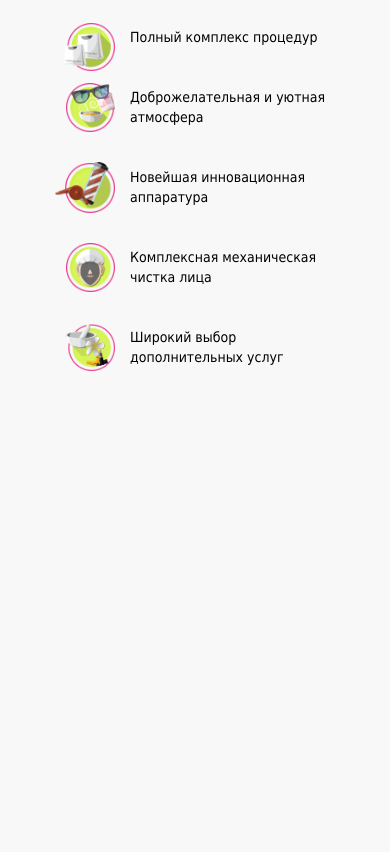
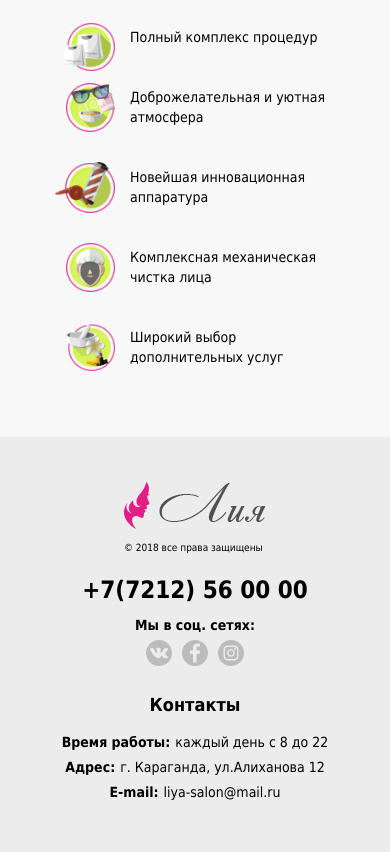
Before and after one commit to DrannikovVladimir/beautySalon, a website: page source/index.html in a window 390 px wide. Shown: the part 5577-6429 px from the top of the page. Before the commit the page ends 6014 px from the top, so only its background shows below. Drawn offline with Linux system fonts and the light colour scheme; files whose address does not match are found by name.

Commit message:
Сверстал футер. Сделал адаптив

```diff
--- a/source/index.html
+++ b/source/index.html
@@ -450,6 +450,68 @@
     </section>
   </main>
 
+  <footer class="page-footer">
+    <div class="container">
+      <div class="page-footer__wrapper">
+        <div class="page-footer__copy copy">
+          <a href="index.html" class="copy__logo">
+            <img class="copy__logo-image" src="img/logo.png" alt="Логотип" width="142" height="47">
+          </a>
+          <p class="copy__text">&copy; 2018 все права защищены</p>
+        </div>
+
+        <div class="page-footer__contacts contacts">
+          <h3 class="contacts__title">Контакты</h3>
+          <ul class="contacts__list contacts-list">
+            <li class="contacts-list__item contacts-list__item--address">
+              <p class="contacts-list__title">Адрес:</p>
+              <address class="contacts-list__address">г. Караганда, ул.Алиханова 12</address>
+            </li>
+            <li class="contacts-list__item contacts-list__item--email">
+              <p class="contacts-list__title">E-mail:</p>
+              <a href="mailto:liya-salon@mail.ru" class="contacts__mail">liya-salon@mail.ru</a>
+            </li>
+            <li class="contacts-list__item">
+              <p class="contacts-list__title">Время работы:</p>
+              <p class="contacts-list__working-hours">каждый день с 8 до 22</p>
+            </li>
+          </ul>
+        </div>
+
+        <div class="page-footer__social footer-social">
+          <a href="tel:+77212560000" class="footer-social__phone">+7(7212) 56 00 00</a>
+          <p class="footer-social__text">Мы в соц. сетях:</p>
+          <ul class="footer-social__list social-list social-list--footer">
+            <li class="social-list__item">
+              <a href="https://vk.com" class="social-list__link">
+                <span class="visually-hidden">Вконтакте</span>
+                <svg class="social-list__icon" width="26" height="26">
+                  <use xlink:href="#vk"></use>
+                </svg>
+              </a>
+            </li>
+            <li class="social-list__item">
+              <a href="https://facebook.com" class="social-list__link">
+                <span class="visually-hidden">Фэйсбук</span>
+                <svg class="social-list__icon" width="26" height="26">
+                  <use xlink:href="#facebook"></use>
+                </svg>
+              </a>
+            </li>
+            <li class="social-list__item">
+              <a href="https://instagram.com" class="social-list__link">
+                <span class="visually-hidden">Инстаграм</span>
+                <svg class="social-list__icon" width="26" height="26">
+                  <use xlink:href="#instagram"></use>
+                </svg>
+              </a>
+            </li>
+          </ul>
+        </div>
+      </div>
+    </div>
+  </footer>
+
   <script src="js/menu.js"></script>
   <script src="js/swiper.js"></script>
   <script type="text/javascript">
--- /dev/null
+++ b/source/sass/blocks/contacts-list.scss
@@ -0,0 +1,48 @@
+.contacts-list {
+  margin: 0;
+  padding: 0;
+
+  list-style: none;
+}
+
+.contacts-list__item {
+  display: flex;
+  justify-content: flex-start;
+  align-items: center;
+  margin-bottom: 5px;
+
+  font-size: 14px;
+  line-height: 20px;
+}
+
+.contacts-list__title {
+  margin: 0;
+  margin-right: 5px;
+  font-weight: 600;
+}
+
+.contacts-list__address {
+  font-style: normal;
+}
+
+.contacts-list__working-hours {
+  margin: 0;
+}
+
+@media (max-width: 465px) {
+  .contacts-list {
+    display: flex;
+    flex-direction: column;
+    align-items: center;
+  }
+
+  .contacts-list__item {
+    &--email {
+      order: 2;
+    }
+
+    &--address {
+      order: 1;
+    }
+  }
+}
--- /dev/null
+++ b/source/sass/blocks/contacts.scss
@@ -0,0 +1,13 @@
+.contacts__title {
+  margin: 0;
+  margin-bottom: 15px;
+
+  font-size: 18px;
+  line-height: 24px;
+}
+
+@media (max-width: 465px) {
+  .contacts {
+    text-align: center;
+  }
+}
--- /dev/null
+++ b/source/sass/blocks/copy.scss
@@ -0,0 +1,17 @@
+.copy__logo {
+  display: block;
+  margin-bottom: 5px;
+}
+
+.copy__text {
+  margin: 0;
+
+  font-size: 10px;
+  line-height: 14px;
+}
+
+@media (max-width: 465px) {
+  .copy {
+    margin-bottom: 20px;
+  }
+}
--- /dev/null
+++ b/source/sass/blocks/footer-social.scss
@@ -0,0 +1,26 @@
+.footer-social__phone {
+  display: block;
+  margin-bottom: 10px;
+
+  @include Montserrat_semibold(24px, 30px);
+}
+
+.footer-social__text {
+  margin: 0;
+  margin-bottom: 5px;
+
+  font-size: 14px;
+  line-height: 20px;
+  font-weight: 600;
+}
+
+
+@media (max-width: 465px) {
+  .footer-social {
+    text-align: center;
+  }
+
+  .footer-social__list {
+    margin: 0 auto;
+  }
+}
--- /dev/null
+++ b/source/sass/blocks/page-footer.scss
@@ -0,0 +1,31 @@
+.page-footer {
+  padding: 45px 0;
+
+  background-color: #ECECEC;
+}
+
+.page-footer__wrapper {
+  display: flex;
+  align-items: flex-end;
+  justify-content: space-between;
+  flex-wrap: wrap;
+}
+
+@media (max-width: 959px) {
+  .page-footer__wrapper {
+    align-items: flex-start;
+  }
+
+  .page-footer__contacts {
+    margin-top: 20px;
+    order: 1;
+  }
+}
+
+@media (max-width: 465px) {
+  .page-footer__wrapper {
+    flex-direction: column;
+    justify-content: center;
+    align-items: center;
+  }
+}
--- a/source/sass/blocks/social.scss
+++ b/source/sass/blocks/social.scss
@@ -6,6 +6,10 @@
   padding: 0;
 
   list-style: none;
+
+  &--footer {
+    margin: 0;
+  }
 }
 
 .social-list__icon {
--- a/source/sass/global.scss
+++ b/source/sass/global.scss
@@ -46,7 +46,6 @@ html {
 }
 
 body {
-  max-width: 1240px;
   min-width: 320px;
   margin: 0 auto;
   padding: 0;
--- a/source/sass/style.scss
+++ b/source/sass/style.scss
@@ -23,3 +23,8 @@
 @import "blocks/feedback-list.scss";
 @import "blocks/features.scss";
 @import "blocks/features-list.scss";
+@import "blocks/page-footer.scss";
+@import "blocks/copy.scss";
+@import "blocks/contacts.scss";
+@import "blocks/contacts-list.scss";
+@import "blocks/footer-social.scss";
```
Also changed, not shown: source/css/style.css.
